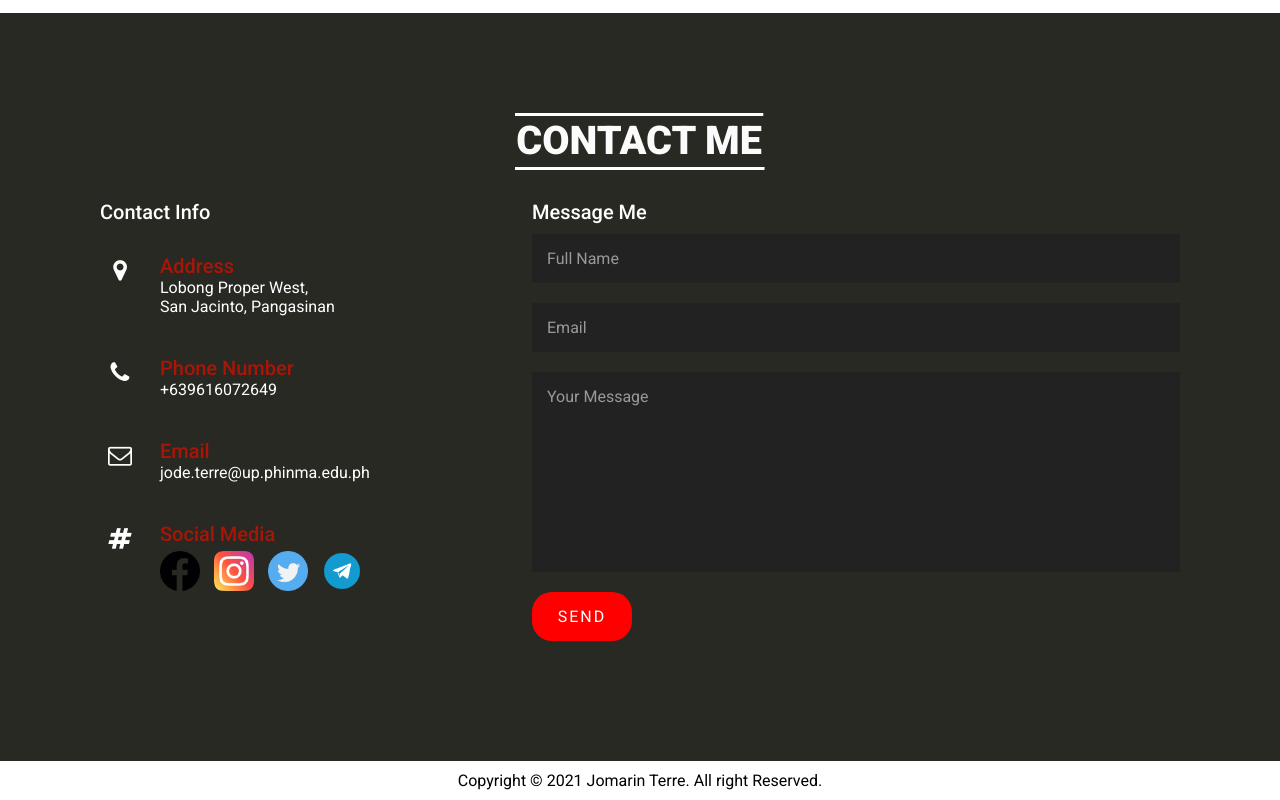
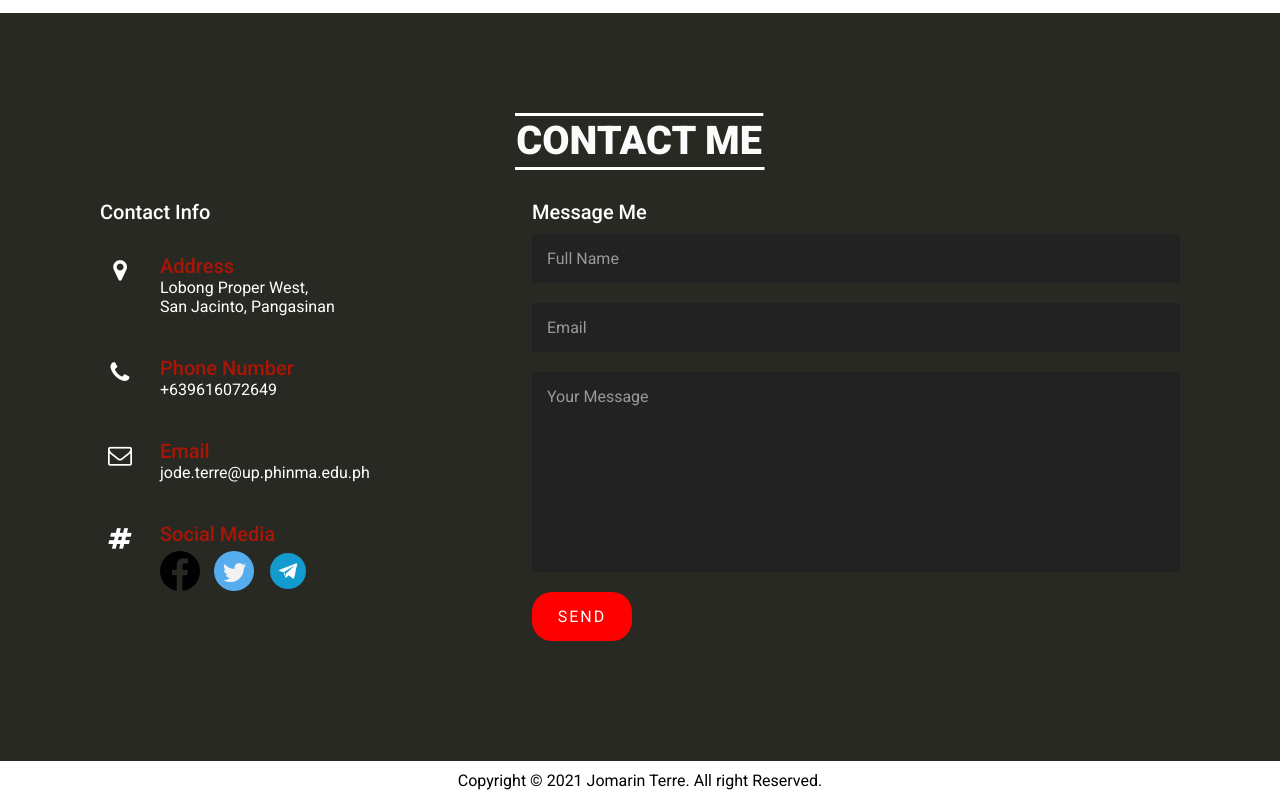
Before and after one commit to JomarinDeTe/JomarinDeTe.github.io, a plain HTML site: page index.html in a window 1280 px wide. Shown: the part 4372-5172 px from the top of the page. Drawn offline with nearby package versions, Linux system fonts and the light colour scheme; a web font is replaced by a local one.

Commit message:
Update index.html

```diff
--- a/index.html
+++ b/index.html
@@ -292,8 +292,7 @@
  						<h3>Social Media</h3>
  						<div class="social">
  							<img src="images/fb.png" class="socialIcon" onclick=" window.open('https://www.facebook.com/jomadete/','_blank')">
- 							<img src="images/insta.png" class="socialIcon" onclick=" window.open('https://www.instagram.com/jomarineee/','_blank')">
- 							<img src="images/twitter.png"class="socialIcon" onclick=" window.open('https://twitter.com/paki_antay_ako','_blank')">
+ 							<img src="images/twitter.png"class="socialIcon" onclick=" window.open('https://twitter.com/jomarinnn','_blank')">
  							<img src="images/tele.png"class="socialIcon" onclick=" window.open('https://t.me/jomarindete','_blank')">
  						</div>
  					</div>
```
